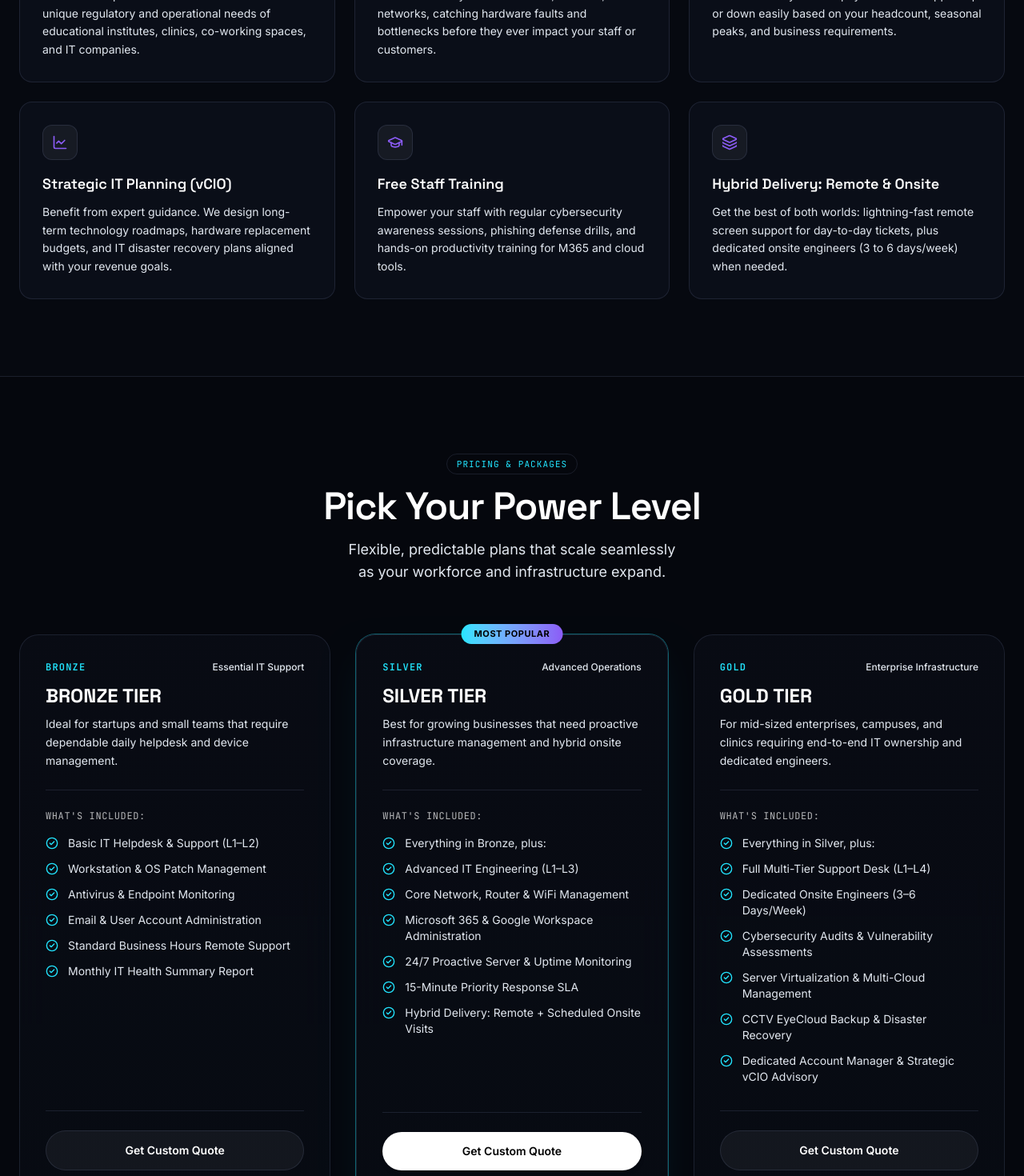
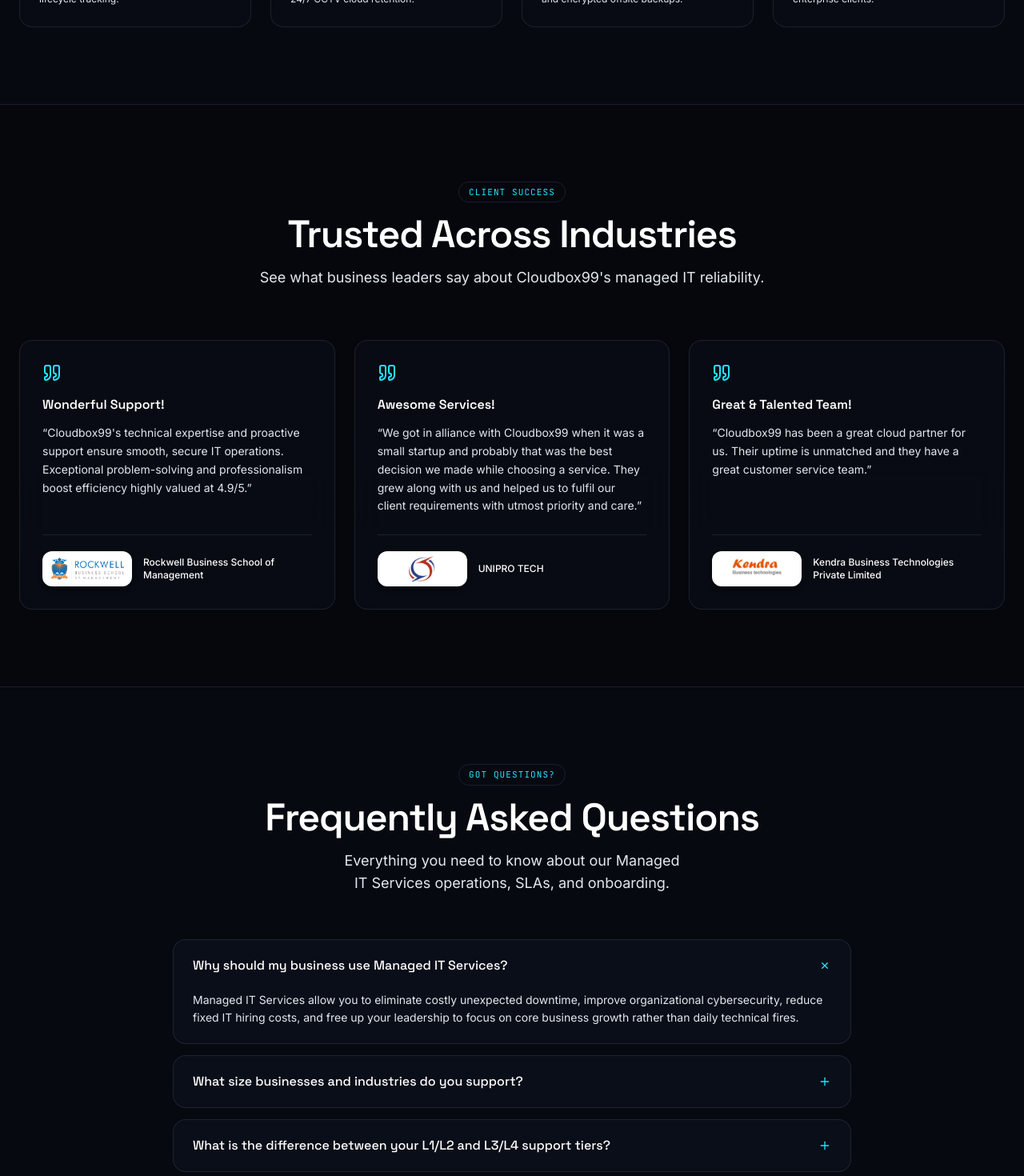
Before and after one commit to bhanu0379/cloudbox99, a Next.js app: page /managed-it-services in a window 1280 px wide. Shown: the part 3200-4670 px from the top of the page at 80% size. Built offline with nearby package versions, Linux system fonts and the light colour scheme.

Commit message:
Remove The Cloudbox99 Advantage and Pricing & Packages sections from Managed IT Services

```diff
--- a/src/components/ManagedITServicesContent.tsx
+++ b/src/components/ManagedITServicesContent.tsx
@@ -16,10 +16,6 @@ import {
   Activity,
   TrendingDown,
   Building,
-  Users,
-  Eye,
-  Sliders,
-  LineChart,
   GraduationCap,
   Building2,
   Stethoscope,
@@ -30,7 +26,6 @@ import {
   PhoneCall,
   Sparkles,
   Check,
-  Layers,
   ChevronRight,
 } from "lucide-react";
 import { SectionHeading } from "./SectionHeading";
@@ -151,100 +146,7 @@ const CORE_SERVICES = [
   },
 ];
 
-const WHY_SWITCH = [
-  {
-    icon: Users,
-    title: "Industry Specialist Team",
-    description:
-      "Dedicated IT professionals who understand the unique regulatory and operational needs of educational institutes, clinics, co-working spaces, and IT companies.",
-  },
-  {
-    icon: Eye,
-    title: "24/7 Proactive Monitoring",
-    description:
-      "We continuously monitor servers, firewalls, and networks, catching hardware faults and bottlenecks before they ever impact your staff or customers.",
-  },
-  {
-    icon: Sliders,
-    title: "Flexible Pay-Per-Use Model",
-    description:
-      "Eliminate heavy fixed IT payrolls. Scale support up or down easily based on your headcount, seasonal peaks, and business requirements.",
-  },
-  {
-    icon: LineChart,
-    title: "Strategic IT Planning (vCIO)",
-    description:
-      "Benefit from expert guidance. We design long-term technology roadmaps, hardware replacement budgets, and IT disaster recovery plans aligned with your revenue goals.",
-  },
-  {
-    icon: GraduationCap,
-    title: "Free Staff Training",
-    description:
-      "Empower your staff with regular cybersecurity awareness sessions, phishing defense drills, and hands-on productivity training for M365 and cloud tools.",
-  },
-  {
-    icon: Layers,
-    title: "Hybrid Delivery: Remote & Onsite",
-    description:
-      "Get the best of both worlds: lightning-fast remote screen support for day-to-day tickets, plus dedicated onsite engineers (3 to 6 days/week) when needed.",
-  },
-];
 
-const TIERS = [
-  {
-    name: "BRONZE",
-    subtitle: "Essential IT Support",
-    description:
-      "Ideal for startups and small teams that require dependable daily helpdesk and device management.",
-    popular: false,
-    features: [
-      "Basic IT Helpdesk & Support (L1–L2)",
-      "Workstation & OS Patch Management",
-      "Antivirus & Endpoint Monitoring",
-      "Email & User Account Administration",
-      "Standard Business Hours Remote Support",
-      "Monthly IT Health Summary Report",
-    ],
-    cta: "Get Custom Quote",
-    planTag: "Managed IT - Bronze Tier",
-  },
-  {
-    name: "SILVER",
-    subtitle: "Advanced Operations",
-    description:
-      "Best for growing businesses that need proactive infrastructure management and hybrid onsite coverage.",
-    popular: true,
-    features: [
-      "Everything in Bronze, plus:",
-      "Advanced IT Engineering (L1–L3)",
-      "Core Network, Router & WiFi Management",
-      "Microsoft 365 & Google Workspace Administration",
-      "24/7 Proactive Server & Uptime Monitoring",
-      "15-Minute Priority Response SLA",
-      "Hybrid Delivery: Remote + Scheduled Onsite Visits",
-    ],
-    cta: "Get Custom Quote",
-    planTag: "Managed IT - Silver Tier (Most Popular)",
-  },
-  {
-    name: "GOLD",
-    subtitle: "Enterprise Infrastructure",
-    description:
-      "For mid-sized enterprises, campuses, and clinics requiring end-to-end IT ownership and dedicated engineers.",
-    popular: false,
-    features: [
-      "Everything in Silver, plus:",
-      "Full Multi-Tier Support Desk (L1–L4)",
-      "Dedicated Onsite Engineers (3–6 Days/Week)",
-      "Cybersecurity Audits & Vulnerability Assessments",
-      "Server Virtualization & Multi-Cloud Management",
-      "CCTV EyeCloud Backup & Disaster Recovery",
-      "Dedicated Account Manager & Strategic vCIO Advisory",
-    ],
-    cta: "Get Custom Quote",
-    planTag: "Managed IT - Gold Enterprise Tier",
-  },
-];
 
 const INDUSTRIES = [
   {
@@ -535,117 +437,7 @@ export function ManagedITServicesContent() {
         </div>
       </section>
 
-      {/* WHY SWITCH SECTION */}
-      <section className="relative border-y border-white/[0.06] bg-surface/30 py-24">
-        <div className="mx-auto max-w-7xl px-6">
-          <SectionHeading
-            eyebrow="The Cloudbox99 Advantage"
-            title="Why Switch to Cloudbox99 Managed IT?"
-            description="Make the smart choice for your business technology. Experience proactive care instead of reactive panic."
-          />
 
-          <div className="mt-16 grid grid-cols-1 gap-6 md:grid-cols-2 lg:grid-cols-3">
-            {WHY_SWITCH.map((item, i) => (
-              <motion.div
-                key={item.title}
-                initial={{ opacity: 0, y: 20 }}
-                whileInView={{ opacity: 1, y: 0 }}
-                viewport={{ once: true, margin: "-40px" }}
-                transition={{ duration: 0.5, delay: i * 0.07 }}
-                className="rounded-2xl border border-white/[0.06] bg-surface p-7 transition-all duration-300 hover:border-white/15"
-              >
-                <div className="flex h-11 w-11 items-center justify-center rounded-xl border border-white/10 bg-white/5">
-                  <item.icon className="h-5 w-5 text-accent-violet" />
-                </div>
-                <h4 className="mt-4 font-display text-lg font-semibold text-white">
-                  {item.title}
-                </h4>
-                <p className="mt-2.5 text-sm leading-relaxed text-muted">
-                  {item.description}
-                </p>
-              </motion.div>
-            ))}
-          </div>
-        </div>
-      </section>
-
-      {/* TIERS / POWER LEVELS */}
-      <section className="relative py-24">
-        <div className="mx-auto max-w-7xl px-6">
-          <SectionHeading
-            eyebrow="Pricing & Packages"
-            title="Pick Your Power Level"
-            description="Flexible, predictable plans that scale seamlessly as your workforce and infrastructure expand."
-          />
-
-          <div className="mt-16 grid grid-cols-1 gap-8 lg:grid-cols-3">
-            {TIERS.map((tier, i) => (
-              <motion.div
-                key={tier.name}
-                initial={{ opacity: 0, y: 24 }}
-                whileInView={{ opacity: 1, y: 0 }}
-                viewport={{ once: true, margin: "-60px" }}
-                transition={{ duration: 0.5, delay: i * 0.1 }}
-                className={cn(
-                  "relative flex flex-col justify-between rounded-3xl p-8 transition-all duration-300",
-                  tier.popular
-                    ? "glass border-accent-cyan/50 shadow-2xl shadow-cyan-500/10 ring-1 ring-accent-cyan/40"
-                    : "glass border-white/[0.06] hover:border-white/20"
-                )}
-              >
-                {tier.popular && (
-                  <div className="absolute -top-3.5 left-1/2 -translate-x-1/2 rounded-full bg-gradient-to-r from-accent-cyan to-accent-violet px-4 py-1 text-[11px] font-bold uppercase tracking-wider text-black">
-                    Most Popular
-                  </div>
-                )}
-
-                <div>
-                  <div className="flex items-center justify-between">
-                    <span className="font-mono text-xs font-semibold tracking-widest text-accent-cyan">
-                      {tier.name}
-                    </span>
-                    <span className="text-xs font-medium text-muted">{tier.subtitle}</span>
-                  </div>
-
-                  <h3 className="mt-3 font-display text-2xl font-bold text-white">
-                    {tier.name} TIER
-                  </h3>
-                  <p className="mt-2 text-sm text-muted leading-relaxed">{tier.description}</p>
-
-                  <div className="my-6 border-t border-white/[0.06]" />
-
-                  <p className="font-mono text-xs uppercase tracking-wider text-white/70 mb-4">
-                    What&apos;s Included:
-                  </p>
-                  <ul className="space-y-3">
-                    {tier.features.map((feature) => (
-                      <li key={feature} className="flex items-start gap-3 text-sm text-muted">
-                        <CheckCircle2 className="h-4 w-4 shrink-0 text-accent-cyan mt-0.5" />
-                        <span>{feature}</span>
-                      </li>
-                    ))}
-                  </ul>
-                </div>
-
-                <div className="mt-8 pt-6 border-t border-white/[0.06]">
-                  <button
-                    type="button"
-                    onClick={() => handleOpenModal(tier.planTag)}
-                    className={cn(
-                      "w-full rounded-full py-3.5 text-center text-sm font-semibold transition-all hover:scale-[1.02]",
-                      tier.popular
-                        ? "bg-white text-black shadow-md hover:bg-white/90"
-                        : "border border-white/20 bg-white/5 text-white hover:bg-white/10"
-                    )}
-                  >
-                    {tier.cta}
-                  </button>
-                </div>
-              </motion.div>
-            ))}
-          </div>
-        </div>
-      </section>
 
       {/* INDUSTRY SPECIFIC SOLUTIONS */}
       <section className="relative border-y border-white/[0.06] bg-surface/40 py-24">
```
